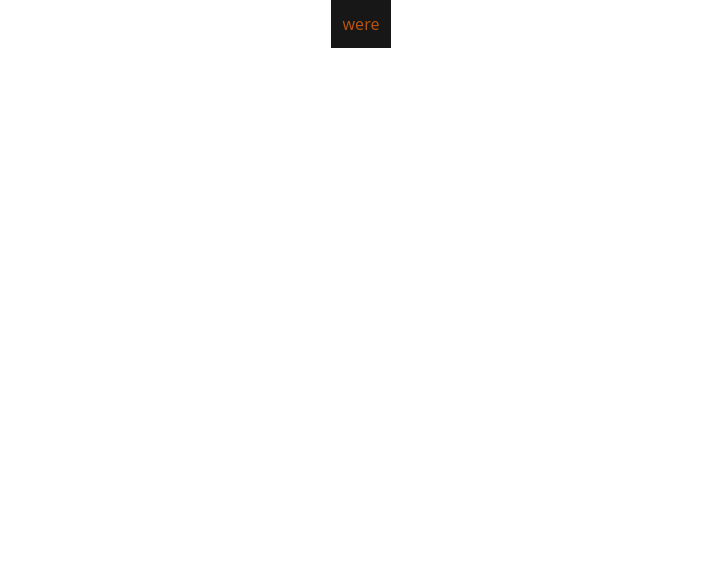
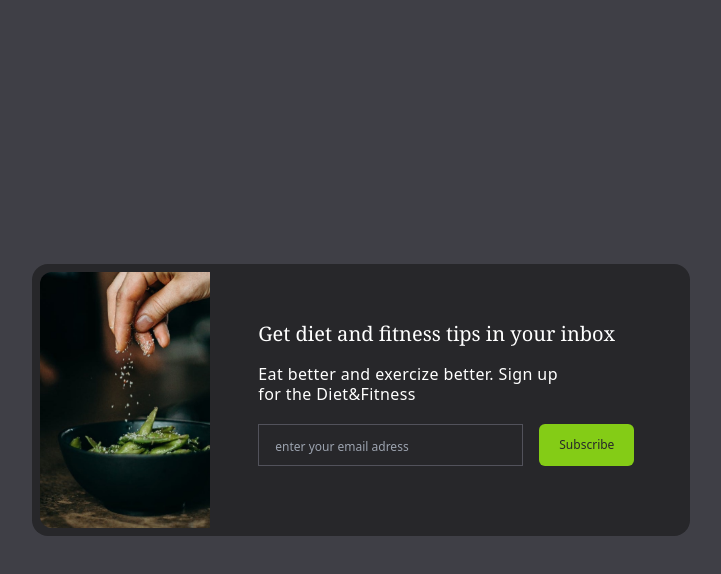
Before and after one commit to CodeSolaris/mini-projects, a website built with Vite: page email-subscribe/index.html in a window 1280 px wide. Shown: the whole page, without its empty margins (279-1000 px from the left). Built offline with nearby package versions, Linux system fonts and the light colour scheme.

Commit message:
feat: compete subscribe form

```diff
--- a/email-subscribe/index.html
+++ b/email-subscribe/index.html
@@ -4,12 +4,55 @@
     <meta charset="utf-8" />
     <meta http-equiv="x-ua-compatible" content="ie=edge" />
     <meta name="viewport" content="width=device-width, initial-scale=1" />
-    <title>Template</title>
+    <title>Email subscribe</title>
+    <script defer type="module" src="src/js/index.js"></script>
   </head>
 
   <body>
-    <h1 class="w-max p-3 mx-auto bg-neutral-900 text-amber-700 ">were</h1>
+    <!-- background container -->
+    <div class="flex h-screen items-center justify-center bg-zinc-700">
+      <!-- card -->
+      <div class="mx-6 rounded-2xl bg-zinc-800 p-2">
+        <!-- flex container -->
+        <div class="flex flex-col rounded-l-lg md:flex-row">
+          <!-- image -->
+          <img
+            class="h-80 rounded-xl transition-all duration-300 hover:scale-105 hover:rounded-xl md:h-64 md:rounded-l-xl md:rounded-r-none"
+            src="src/assets/images/image.jpg"
+            alt="image"
+          />
+          <!-- content -->
+          <div class="p-6 md:p-12">
+            <h2
+              class="text-center font-serif text-xl font-medium text-white md:text-left"
+            >
+              Get diet and fitness tips in your inbox
+            </h2>
+            <p
+              class="text xs my-4 max-w-xs text-center leading-5 tracking-wide text-white md:text-left"
+            >
+              Eat better and exercize better. Sign up for the Diet&Fitness
+            </p>
+            <div
+              class="mt-5 flex flex-col space-y-4 md:flex-row md:space-x-4 md:space-y-0"
+            >
+              <input
+                type="text"
+                name="email"
+                id="email"
+                placeholder="enter your email adress"
+                autocomplete="off"
+                class="border border-zinc-600 bg-zinc-800 p-2 px-4 text-center text-white placeholder:text-center placeholder:text-xs focus:outline-none md:text-left md:placeholder:text-left"
+              />
+              <button
+                class="rounded-md bg-lime-500 px-5 py-3 text-xs text-zinc-800 transition-colors delay-300 hover:bg-lime-700 hover:text-white active:scale-105"
+              >
+                Subscribe
+              </button>
+            </div>
+          </div>
+        </div>
+      </div>
+    </div>
   </body>
-
-  <script type="module" src="src/js/index.js"></script>
 </html>
```
